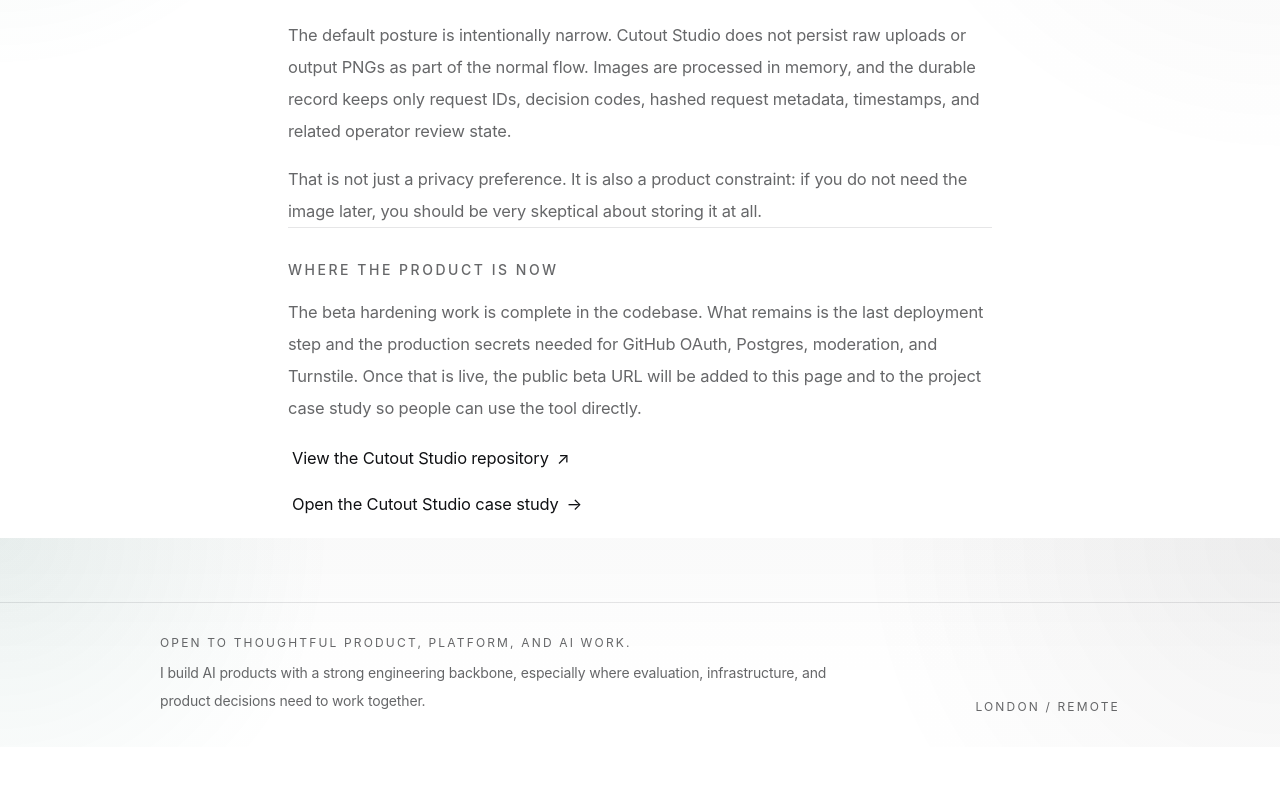
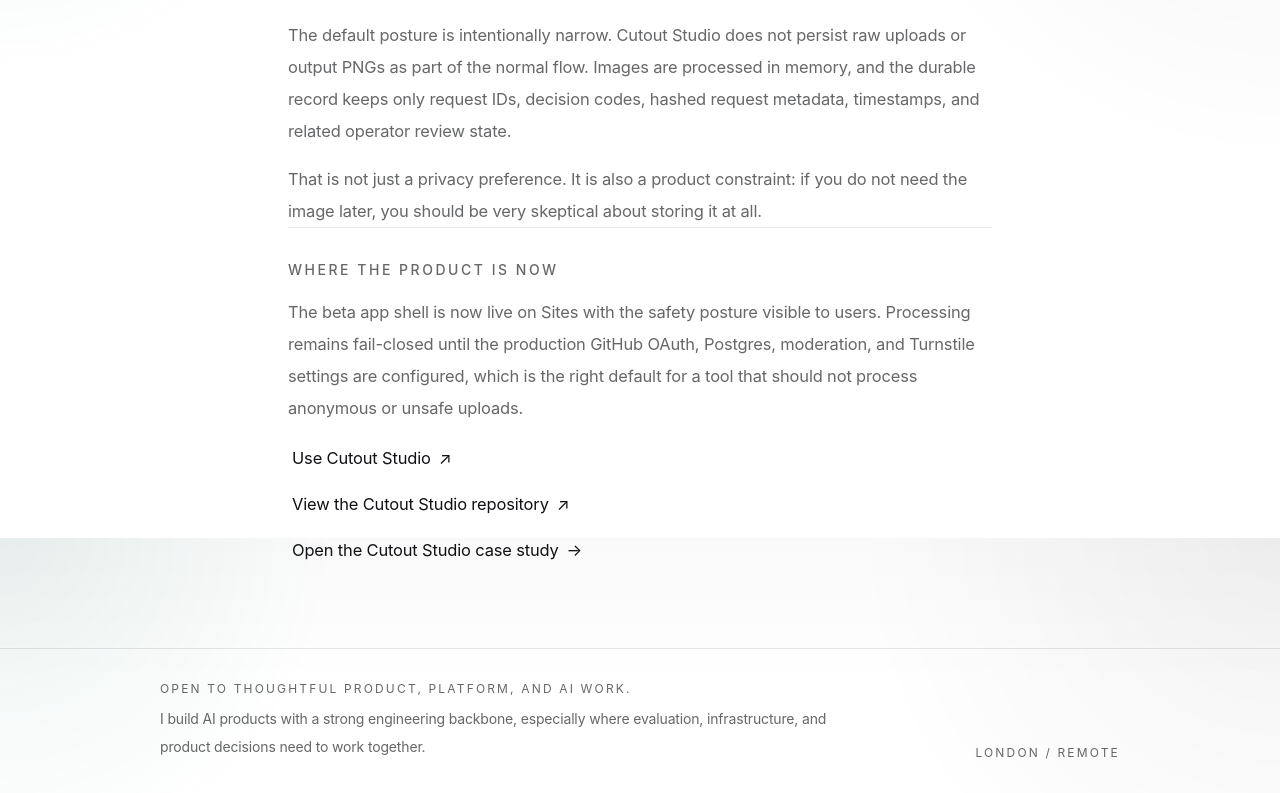
Before and after one commit to Peippo1/portfolio-site, a Next.js app: page /writing/cutout-studio-beta-launch in a window 1280 px wide. Shown: the part 1862-2655 px from the top of the page. Before the commit the page ends 2609 px from the top, so only its background shows below. Built offline with nearby package versions, Linux system fonts and the light colour scheme.

Commit message:
Link Cutout Studio live beta

```diff
--- a/src/app/writing/cutout-studio-beta-launch/page.tsx
+++ b/src/app/writing/cutout-studio-beta-launch/page.tsx
@@ -143,13 +143,21 @@
 
           <Section title="Where the product is now">
             <p>
-              The beta hardening work is complete in the codebase. What remains
-              is the last deployment step and the production secrets needed for
-              GitHub OAuth, Postgres, moderation, and Turnstile. Once that is
-              live, the public beta URL will be added to this page and to the
-              project case study so people can use the tool directly.
+              The beta app shell is now live on Sites with the safety posture
+              visible to users. Processing remains fail-closed until the
+              production GitHub OAuth, Postgres, moderation, and Turnstile
+              settings are configured, which is the right default for a tool
+              that should not process anonymous or unsafe uploads.
             </p>
             <div className="flex flex-col gap-2.5 text-[var(--color-text)]">
+              <a
+                href="https://cutout-studio.tim-o-finch.chatgpt.site"
+                target="_blank"
+                rel="noreferrer noopener"
+                className="inline-flex w-fit items-center gap-2 rounded-full px-1 py-0.5 transition-colors duration-150 hover:bg-black/[0.03] hover:text-[var(--color-muted)] focus-visible:bg-black/[0.03] focus-visible:outline-none"
+              >
+                Use Cutout Studio <span aria-hidden="true">↗</span>
+              </a>
               <a
                 href="https://github.com/Peippo1/Cutout-Studio"
                 target="_blank"
--- a/src/data/projects.ts
+++ b/src/data/projects.ts
@@ -37,7 +37,7 @@
     stack: ["React", "TypeScript", "Express", "PostgreSQL", "OpenAI", "ONNX"],
     featured: true,
     githubUrl: "https://github.com/Peippo1/Cutout-Studio",
-    demoUrl: "Live beta deployment in progress",
+    demoUrl: "https://cutout-studio.tim-o-finch.chatgpt.site",
     problem:
       "A simple image utility becomes much less simple once it is exposed to the public. Anonymous uploads, unclear account state, no moderation gate, and weak logging all make a background-removal service easier to abuse.",
     solution:
```
